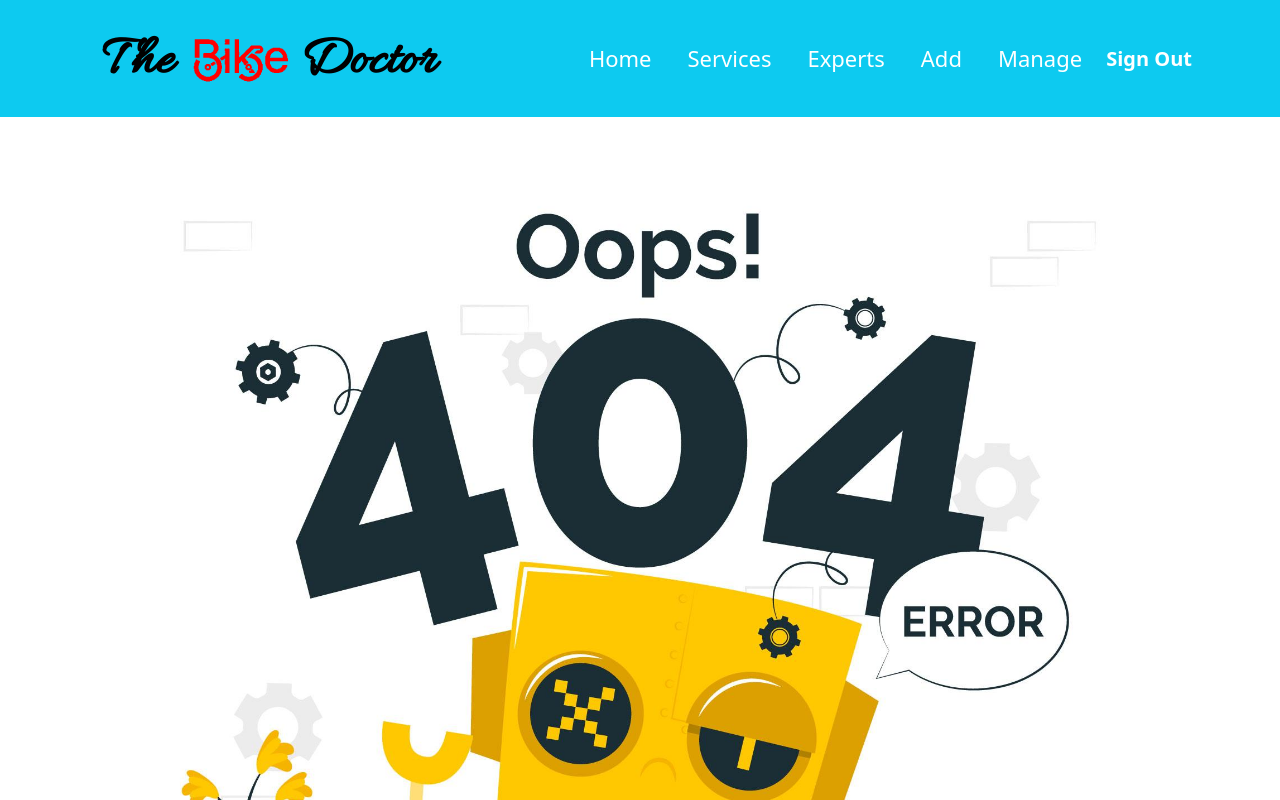
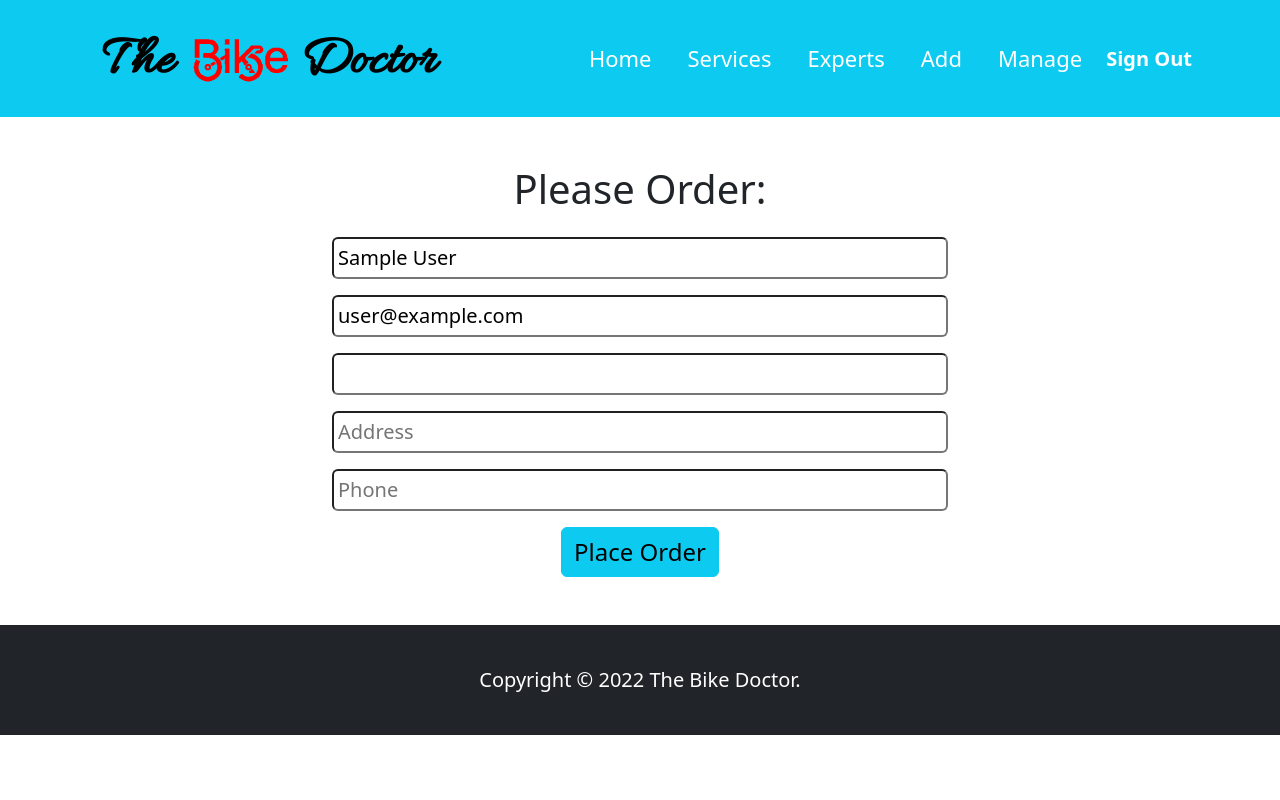
Before and after one commit to Humaiun-Manik/genius-bike-service-client, a React (Create React App) app: page /checkout/1 in a window 1280 px wide. Shown: the top 800 px of the page. Built offline with nearby package versions, Linux system fonts and the light colour scheme; no server answers; sample sign-in values are in the browser's storage.

Commit message:
added checkout page

```diff
--- a/package.json
+++ b/package.json
@@ -10,6 +10,7 @@
     "@testing-library/jest-dom": "^5.16.5",
     "@testing-library/react": "^13.4.0",
     "@testing-library/user-event": "^13.5.0",
+    "axios": "^1.2.1",
     "bootstrap": "^5.2.2",
     "firebase": "^9.13.0",
     "react": "^18.2.0",
--- a/src/App.js
+++ b/src/App.js
@@ -1,7 +1,8 @@
 import "bootstrap/dist/css/bootstrap.min.css";
 import { Route, Routes } from "react-router-dom";
+import { ToastContainer } from "react-toastify";
 import "./App.css";
-import AddService from "./Pages/AddServide/AddService";
+import AddService from "./Pages/AddService/AddService";
 import Checkout from "./Pages/Checkout/Checkout/Checkout";
 import Home from "./Pages/Home/Home/Home";
 import RequireAuth from "./Pages/Login/RequireAuth/RequireAuth";
@@ -24,7 +25,7 @@ function App() {
         <Route path="login" element={<SignIn />} />
         <Route path="signup" element={<SignUp />} />
         <Route
-          path="checkout"
+          path="checkout/:serviceId"
           element={
             <RequireAuth>
               <Checkout />
@@ -50,6 +51,7 @@ function App() {
         <Route path="*" element={<NotFound />} />
       </Routes>
       <Footer />
+      <ToastContainer />
     </div>
   );
 }
@@ -63,3 +65,4 @@ export default App;
 // 5. react firebase hooks
 // 6. react toastify
 // 7. react-helmet-async
+// 8. axios
--- a/src/Pages/AddServide/AddService.js
+++ b/src/Pages/AddService/AddService.js
@@ -5,7 +5,6 @@ const AddService = () => {
   const { register, handleSubmit } = useForm();
 
   const onSubmit = (data) => {
-    console.log(data);
     fetch("http://localhost:5000/service", {
       method: "POST",
       headers: {
--- a/src/Pages/Checkout/Checkout/Checkout.js
+++ b/src/Pages/Checkout/Checkout/Checkout.js
@@ -1,9 +1,90 @@
 import React from "react";
+import { useParams } from "react-router-dom";
+import useServiceDetail from "../../../hooks/useServiceDetail";
+import { useAuthState } from "react-firebase-hooks/auth";
+import auth from "../../../firebase.init";
+import axios from "axios";
+import { toast } from "react-toastify";
 
 const Checkout = () => {
+  const { serviceId } = useParams();
+  const [service] = useServiceDetail(serviceId);
+  const [user] = useAuthState(auth);
+
+  const handlePlaceOrder = (e) => {
+    e.preventDefault();
+    const order = {
+      email: user.email,
+      service: service.name,
+      serviceId: serviceId,
+      address: e.target.address.value,
+      phone: e.target.phone.value,
+    };
+
+    axios.post("http://localhost:5000/order", order).then((response) => {
+      const { data } = response;
+      if (data.insertedId) {
+        toast.success("Your order is booked!!");
+        e.target.reset();
+      }
+    });
+  };
+
   return (
-    <div>
-      <h1>Please Checkout your booking</h1>
+    <div className="container w-50 mx-auto my-5">
+      <h1 className="text-center my-4">Please Order: {service.name}</h1>
+      <form className="text-center" onSubmit={handlePlaceOrder} action="">
+        <input
+          className="w-100 mb-3 p-1 rounded fs-5"
+          type="text"
+          name="name"
+          value={user?.displayName}
+          id=""
+          required
+          readOnly
+        />
+        <br />
+        <input
+          className="w-100 mb-3 p-1 rounded fs-5"
+          type="email"
+          name="email"
+          value={user?.email}
+          id=""
+          required
+          readOnly
+        />
+        <br />
+        <input
+          className="w-100 mb-3 p-1 rounded fs-5"
+          type="text"
+          name="service"
+          value={service.name}
+          id=""
+          required
+          readOnly
+        />
+        <br />
+        <input
+          className="w-100 mb-3 p-1 rounded fs-5"
+          type="text"
+          name="address"
+          id=""
+          placeholder="Address"
+          required
+          autoComplete="off"
+        />
+        <br />
+        <input
+          className="w-100 mb-3 p-1 rounded fs-5"
+          type="text"
+          name="phone"
+          id=""
+          placeholder="Phone"
+          required
+        />
+        <br />
+        <input className="btn btn-info fs-4" type="submit" value="Place Order" />
+      </form>
     </div>
   );
 };
--- a/src/Pages/Login/RequireAuth/RequireAuth.js
+++ b/src/Pages/Login/RequireAuth/RequireAuth.js
@@ -1,7 +1,7 @@
 import React from "react";
 import { useAuthState, useSendEmailVerification } from "react-firebase-hooks/auth";
 import { Navigate, useLocation } from "react-router-dom";
-import { toast, ToastContainer } from "react-toastify";
+import { toast } from "react-toastify";
 import auth from "../../../firebase.init";
 import Loading from "../../Shared/Loading/Loading";
 
@@ -32,7 +32,6 @@ const RequireAuth = ({ children }) => {
         >
           Send verification email again
         </button>
-        <ToastContainer />
       </div>
     );
   }
--- a/src/Pages/Login/SignIn/SignIn.js
+++ b/src/Pages/Login/SignIn/SignIn.js
@@ -7,7 +7,7 @@ import auth from "../../../firebase.init";
 import { useSendPasswordResetEmail, useSignInWithEmailAndPassword } from "react-firebase-hooks/auth";
 import SocialLogin from "../SocialLogin/SocialLogin";
 import Loading from "../../Shared/Loading/Loading";
-import { ToastContainer, toast } from "react-toastify";
+import { toast } from "react-toastify";
 import "react-toastify/dist/ReactToastify.css";
 import PageTitle from "../../Shared/PageTitle/PageTitle";
 
@@ -91,7 +91,6 @@ const SignIn = () => {
                 Login
               </Button>
             </div>
-            <ToastContainer></ToastContainer>
             {errorElement}
           </Form>
           <p className="text-center mt-4 fs-5">
--- a/src/Pages/Login/SignUp/SignUp.js
+++ b/src/Pages/Login/SignUp/SignUp.js
@@ -5,7 +5,7 @@ import { Link, useNavigate } from "react-router-dom";
 import auth from "../../../firebase.init";
 import { useCreateUserWithEmailAndPassword, useUpdateProfile } from "react-firebase-hooks/auth";
 import SocialLogin from "../SocialLogin/SocialLogin";
-import { ToastContainer, toast } from "react-toastify";
+import { toast } from "react-toastify";
 import "react-toastify/dist/ReactToastify.css";
 import Loading from "../../Shared/Loading/Loading";
 
@@ -116,7 +116,6 @@ const SignUp = () => {
               <Button disabled={!agree} className="fs-4 px-5 rounded-pill" variant="dark" type="submit">
                 Sign up
               </Button>
-              <ToastContainer />
             </div>
           </Form>
           {errorElement}
--- a/src/Pages/Login/SocialLogin/SocialLogin.js
+++ b/src/Pages/Login/SocialLogin/SocialLogin.js
@@ -2,7 +2,7 @@ import { faFacebookSquare, faGithub } from "@fortawesome/free-brands-svg-icons";
 import { FontAwesomeIcon } from "@fortawesome/react-fontawesome";
 import React from "react";
 import { useSignInWithGithub, useSignInWithGoogle } from "react-firebase-hooks/auth";
-import { useNavigate } from "react-router-dom";
+import { useLocation, useNavigate } from "react-router-dom";
 import auth from "../../../firebase.init";
 import google from "../../../images/social-icon/google.png";
 import Loading from "../../Shared/Loading/Loading";
@@ -12,6 +12,7 @@ const SocialLogin = () => {
   const [signInWithGoogle, googleUser, googleLoading, googleError] = useSignInWithGoogle(auth);
   const [signInWithGithub, githubUser, githubLoading, githubError] = useSignInWithGithub(auth);
   const navigate = useNavigate();
+  const location = useLocation();
 
   if (googleLoading || githubLoading) {
     return <Loading></Loading>;
@@ -28,8 +29,9 @@ const SocialLogin = () => {
     );
   }
 
+  const from = location.state?.from?.pathname || "/";
   if (googleUser || githubUser) {
-    navigate("/home");
+    navigate(from, { replace: true });
   }
 
   return (
--- a/src/Pages/ServiceDetail/ServiceDetail.js
+++ b/src/Pages/ServiceDetail/ServiceDetail.js
@@ -1,23 +1,16 @@
 import React from "react";
-import { useEffect } from "react";
-import { useState } from "react";
 import { Link, useParams } from "react-router-dom";
+import useServiceDetail from "../../hooks/useServiceDetail";
 
 const ServiceDetail = () => {
   const { serviceId } = useParams();
-  const [service, setService] = useState({});
-
-  useEffect(() => {
-    fetch(`http://localhost:5000/service/${serviceId}`)
-      .then((res) => res.json())
-      .then((data) => setService(data));
-  }, []);
+  const [service] = useServiceDetail(serviceId);
 
   return (
     <div>
       <h1>Your are about to book: {service.name}</h1>
       <div className="text-center">
-        <Link to={"/checkout"}>
+        <Link to={`/checkout/${serviceId}`}>
           <button className="btn btn-success">Proceed Checkout</button>
         </Link>
       </div>
--- /dev/null
+++ b/src/hooks/useServiceDetail.js
@@ -0,0 +1,15 @@
+import { useEffect, useState } from "react";
+
+const useServiceDetail = (serviceId) => {
+  const [service, setService] = useState({});
+
+  useEffect(() => {
+    fetch(`http://localhost:5000/service/${serviceId}`)
+      .then((res) => res.json())
+      .then((data) => setService(data));
+  }, [serviceId]);
+
+  return [service];
+};
+
+export default useServiceDetail;
```
Also changed, not shown: 1 other file (tests, documents, lock files or other folders).
